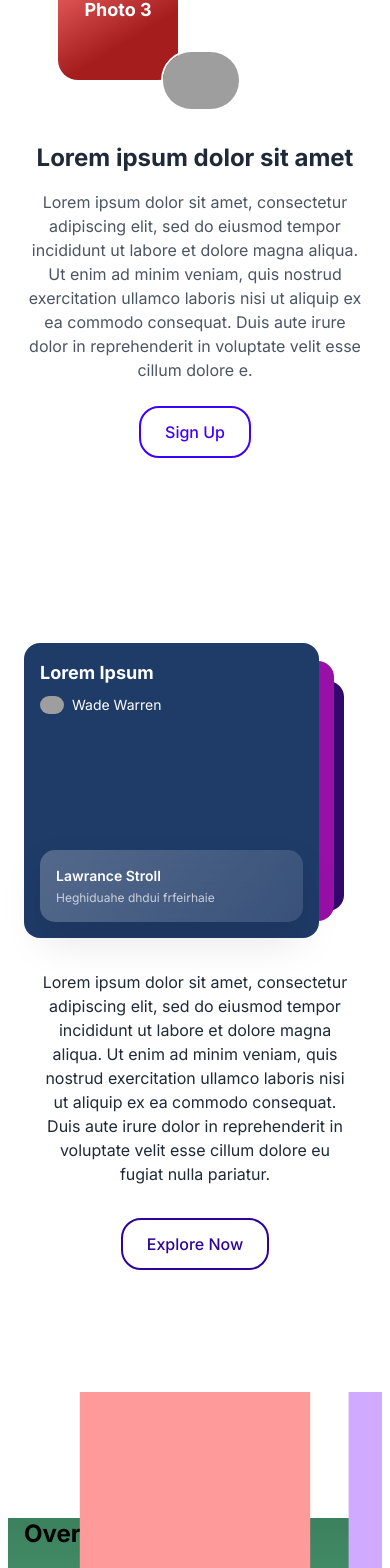
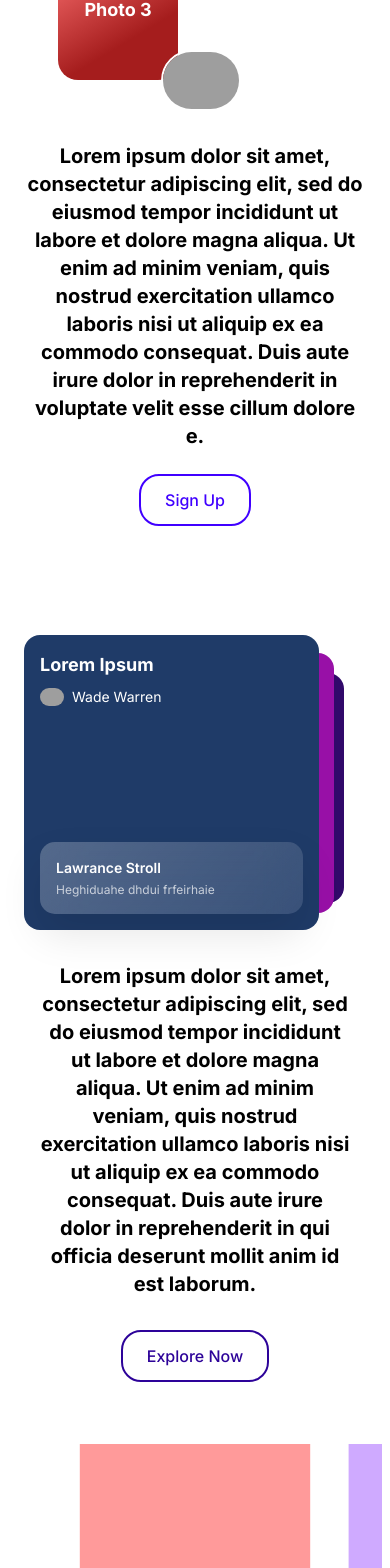
Before and after one commit to nrbnayon/Innovate-Next, a Next.js app: page / in a window 390 px wide. Shown: the part 1012-2580 px from the top of the page. Built offline with nearby package versions, Linux system fonts and the light colour scheme; grey boxes are pictures that could not be loaded.

Commit message:
Update Ui

```diff
--- a/src/components/Card3DSlider.jsx
+++ b/src/components/Card3DSlider.jsx
@@ -30,15 +30,13 @@ const Card3DSlider = () => {
   return (
     <div className="min-h-screen mx-auto py-4 bg-white  flex justify-center items-center">
       <div className="relative max-w-7xl mx-auto h-full bg-white  flex flex-col-reverse lg:flex-row space-y-10 lg:space-y-0 justify-between items-center px-4 lg:px-0">
-        {/* Left Section */}
-        <div className="w-full lg:w-1/3 text-center mt-8 lg:mt-0 lg:text-left px-4 lg:px-0">
-          <p className="mb-8">
+        <div className="w-full lg:w-2/5 text-center mt-8 lg:mt-0 lg:text-left px-4 lg:px-0">
+          <p className="mb-8 text-black text-xl font-bold">
             Lorem ipsum dolor sit amet, consectetur adipiscing elit, sed do
             eiusmod tempor incididunt ut labore et dolore magna aliqua. Ut enim
             ad minim veniam, quis nostrud exercitation ullamco laboris nisi ut
             aliquip ex ea commodo consequat. Duis aute irure dolor in
-            reprehenderit in voluptate velit esse cillum dolore eu fugiat nulla
-            pariatur.
+            reprehenderit in qui officia deserunt mollit anim id est laborum.
           </p>
           <div className="flex justify-center items-center">
             <button className="px-6 py-3 border-2 border-[#2D0399] text-[#2D0399] font-medium rounded-[20px] hover:bg-[#2D0399] hover:text-white transition-colors">
@@ -47,7 +45,6 @@ const Card3DSlider = () => {
           </div>
         </div>
 
-        {/* Right Side: 3D Card Slider */}
         <div className="relative w-full h-[295px] sm:w-[320px] lg:w-[470px] lg:h-[395px]">
           {cards.map((card, index) => (
             <div
@@ -82,7 +79,6 @@ const Card3DSlider = () => {
                     </div>
                   </div>
 
-                  {/* Subtitle and Description Section */}
                   <div
                     className="p-4"
                     style={{
--- a/src/pages/CollectionFeatured.jsx
+++ b/src/pages/CollectionFeatured.jsx
@@ -3,10 +3,10 @@ import React, { useState } from "react";
 
 const CollectionFeatured = () => {
   const [selectedColor, setSelectedColor] = useState("#0FA958");
-  const [selectedBox, setSelectedBox] = useState(0); // Default selected small box index
+  const [selectedBox, setSelectedBox] = useState(0);
 
   const smallBoxes = [
-    { color: "#0FA958" }, // Default color
+    { color: "#0FA958" },
     { color: "#BE92FB" },
     { color: "#FFACAC" },
     { color: "#2E4E3E" },
@@ -22,7 +22,6 @@ const CollectionFeatured = () => {
 
   return (
     <div className="bg-white min-h-screen text-white w-full mx-auto relative">
-      {/* Curved background */}
       <div className="h-[258px] w-full mx-auto">
         <svg
           className="w-full mx-auto h-full"
@@ -62,12 +61,11 @@ const CollectionFeatured = () => {
             ))}
           </div>
 
-          {/* Text section */}
           <div className="text-black w-full md:w-1/2 pr-5">
             <h3 className="text-2xl md:text-4xl font-bold mb-4">
               Collection Featured
             </h3>
-            <p className="md:w-3/4 text-sm md:text-base tracking-wide">
+            <p className="md:w-3/4 text-sm md:text-lg tracking-wide">
               Lorem ipsum dolor sit amet, conse ctetur <br /> adipiscing elit,
               sed do eiusmod tet ut <br /> labore et dolore magna aliqrit in vol{" "}
               <br /> uptate velit esse cillumsunt in culpa
--- a/src/pages/HeroSection.jsx
+++ b/src/pages/HeroSection.jsx
@@ -59,7 +59,6 @@ const HeroSection = () => {
 
   return (
     <div className="w-full h-[600px] bg-white relative overflow-hidden">
-      {/* Curved background */}
       <div className="h-64 bg-white border-b-[#191A23] -mt-1">
         <svg
           className="w-full mx-auto h-full"
--- a/src/pages/PhotoGallery.jsx
+++ b/src/pages/PhotoGallery.jsx
@@ -70,10 +70,10 @@ const PhotoGallery = () => {
         </div>
 
         <div className="relative text-center lg:text-start md:absolute w-full md:w-[469px] right-0 top-0 md:top-[125px] flex flex-col justify-center items-center lg:items-start">
-          <h2 className="text-2xl md:text-3xl font-bold mb-4 md:mb-6">
+          {/* <h2 className="text-2xl md:text-3xl font-bold mb-4 md:mb-6">
             Lorem ipsum dolor sit amet
-          </h2>
-          <p className="text-gray-600 mb-6 md:mb-8">
+          </h2> */}
+          <p className="text-black text-xl font-bold mb-6 md:mb-8">
             Lorem ipsum dolor sit amet, consectetur adipiscing elit, sed do
             eiusmod tempor incididunt ut labore et dolore magna aliqua. Ut enim
             ad minim veniam, quis nostrud exercitation ullamco laboris nisi ut
```
